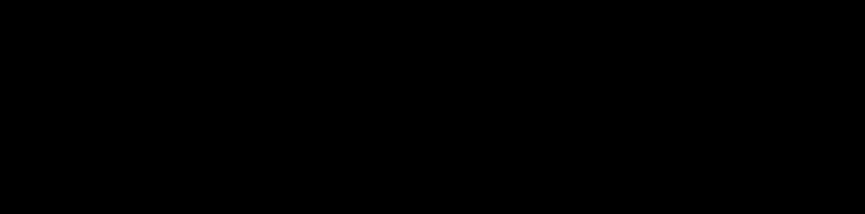
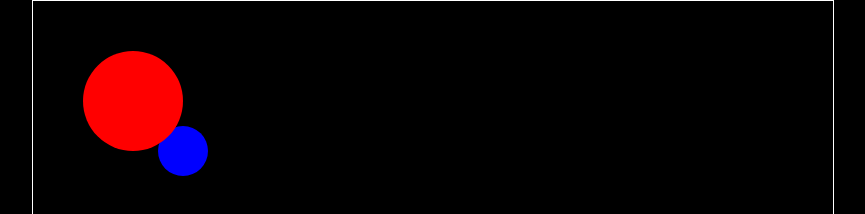
Before and after one commit to pjnovas/13k-2014, a website with bundled scripts: page export/index.html in a window 1280 px wide. Shown: the top 214 px of the page, without its empty margins (207-1072 px from the left). Built offline with nearby package versions, Linux system fonts and the light colour scheme.

Commit message:
added base canvas structure and init

```diff
--- a/export/css/game.css
+++ b/export/css/game.css
@@ -1,3 +1,31 @@
 body {
   background: #000;
+  margin: 0;
 }
+
+.absoluted {
+  position: absolute;
+  top: 0;
+  left: 0;
+  width: 100%;
+}
+
+.game-ctn {
+  height: auto;
+  height: 100%;
+}
+
+.game-viewport-ctn {
+  z-index: 10;
+}
+
+.game-world-ctn {
+  z-index: 5;
+}
+
+#game-viewport,
+#game-world {
+  margin: 0 auto;
+  display: block;
+  border: 1px solid #fff;
+}
--- a/export/index.html
+++ b/export/index.html
@@ -10,13 +10,17 @@
   </head>
 
   <body>
-    <div class="game-ctn">
-      <canvas id="game-viewport">
-        Unsupported canvas
-      </canvas>
-      <canvas id="game-static">
-        Unsupported canvas
-      </canvas>
+    <div class="absoluted game-ctn">
+      <div class="absoluted game-viewport-ctn">
+        <canvas id="game-viewport">
+          Unsupported canvas
+        </canvas>
+      </div>
+      <div class="absoluted game-world-ctn">
+        <canvas id="game-world">
+          Unsupported canvas
+        </canvas>
+      </div>
     </div>
     <script src="js/game.js" type="text/javascript"></script>
   </body>
--- a/export/js/game.js
+++ b/export/js/game.js
@@ -1,12 +1,44 @@
 (function e(t,n,r){function s(o,u){if(!n[o]){if(!t[o]){var a=typeof require=="function"&&require;if(!u&&a)return a(o,!0);if(i)return i(o,!0);var f=new Error("Cannot find module '"+o+"'");throw f.code="MODULE_NOT_FOUND",f}var l=n[o]={exports:{}};t[o][0].call(l.exports,function(e){var n=t[o][1][e];return s(n?n:e)},l,l.exports,e,t,n,r)}return n[o].exports}var i=typeof require=="function"&&require;for(var o=0;o<r.length;o++)s(r[o]);return s})({1:[function(require,module,exports){
-var Game = module.exports = function(){
+
+var Manager = require("./Manager");
+
+var Game = module.exports = function(opts){
+  this.cview = opts.viewport;
+  this.cworld = opts.world;
+
+  this.gameSize = opts.size;
+
+  this.viewCtx = null;
+  this.worldCtx = null;
+
   this.tLoop = null;
   this.paused = false;
   this.boundGameRun = this.gameRun.bind(this);
+
+  this.manager = new Manager({
+    size: opts.size
+  });
+
+  this.initialize();
+};
+
+Game.prototype.initialize = function(){
+  if (this.cview.getContext){
+    this.cview.width = this.gameSize.width;
+    this.cview.height = this.gameSize.height;
+    this.viewCtx = this.cview.getContext("2d");
+  }
+  else { throw "canvas not supported!"; }
+
+  this.worldCtx = this.cworld.getContext("2d");
+  this.cworld.width = this.gameSize.width;
+  this.cworld.height = this.gameSize.height;
 };
 
 Game.prototype.loop = function(){
   //console.log(Time.frameTime + "( " + Time.deltaTime + " ) / " + Time.time);
+  this.manager.update();
+  this.manager.draw(this.viewCtx, this.worldCtx);
 };
 
 Game.prototype.start = function(){
@@ -24,7 +56,7 @@ Game.prototype.gameRun = function(){
   this.tLoop = window.requestAnimationFrame(this.boundGameRun);
 };
 
-},{}],2:[function(require,module,exports){
+},{"./Manager":3}],2:[function(require,module,exports){
 // Manages the ticks for a Game Loop
 
 var GameTime = module.exports = function(){
@@ -69,6 +101,30 @@ GameTime.prototype.reset = function() {
 };
 },{}],3:[function(require,module,exports){
 
+var Manager = module.exports = function(opts){
+  this.size = opts.size;
+};
+
+Manager.prototype.update = function(){
+  //console.log(Time.frameTime + "( " + Time.deltaTime + " ) / " + Time.time);
+};
+
+Manager.prototype.draw = function(viewCtx, worldCtx){
+  viewCtx.clearRect(0, 0, this.size.width, this.size.height);
+  worldCtx.clearRect(0, 0, this.size.width, this.size.height);
+
+  viewCtx.beginPath();
+  viewCtx.arc(100, 100, 50, 0, 2 * Math.PI, false);
+  viewCtx.fillStyle = 'red';
+  viewCtx.fill();
+
+  worldCtx.beginPath();
+  worldCtx.arc(150, 150, 25, 0, 2 * Math.PI, false);
+  worldCtx.fillStyle = 'blue';
+  worldCtx.fill();
+};
+},{}],4:[function(require,module,exports){
+
 require("./reqAnimFrame");
 var GameTime = require("./GameTime");
 
@@ -76,12 +132,19 @@ window.onload = function() {
 
   window.Time = new GameTime();
 
-  var Game = require('./Game');
-  window.game = new Game();
+  var Game = require("./Game");
+  window.game = new Game({
+    viewport: document.getElementById("game-viewport"),
+    world: document.getElementById("game-world"),
+    size: {
+      width: 800,
+      height: 600
+    }
+  });
 
   window.game.start();
 };
-},{"./Game":1,"./GameTime":2,"./reqAnimFrame":4}],4:[function(require,module,exports){
+},{"./Game":1,"./GameTime":2,"./reqAnimFrame":5}],5:[function(require,module,exports){
 // http://paulirish.com/2011/requestanimationframe-for-smart-animating/
 // http://my.opera.com/emoller/blog/2011/12/20/requestanimationframe-for-smart-er-animating
 
@@ -111,4 +174,4 @@ window.onload = function() {
     window.cancelAnimationFrame = function(id) { window.clearTimeout(id); };
   }
 }());
-},{}]},{},[3]);
+},{}]},{},[4]);
--- a/src/css/game.css
+++ b/src/css/game.css
@@ -1,3 +1,31 @@
 body {
   background: #000;
+  margin: 0;
 }
+
+.absoluted {
+  position: absolute;
+  top: 0;
+  left: 0;
+  width: 100%;
+}
+
+.game-ctn {
+  height: auto;
+  height: 100%;
+}
+
+.game-viewport-ctn {
+  z-index: 10;
+}
+
+.game-world-ctn {
+  z-index: 5;
+}
+
+#game-viewport,
+#game-world {
+  margin: 0 auto;
+  display: block;
+  border: 1px solid #fff;
+}
--- /dev/null
+++ b/src/js/Manager.js
@@ -0,0 +1,23 @@
+
+var Manager = module.exports = function(opts){
+  this.size = opts.size;
+};
+
+Manager.prototype.update = function(){
+  //console.log(Time.frameTime + "( " + Time.deltaTime + " ) / " + Time.time);
+};
+
+Manager.prototype.draw = function(viewCtx, worldCtx){
+  viewCtx.clearRect(0, 0, this.size.width, this.size.height);
+  worldCtx.clearRect(0, 0, this.size.width, this.size.height);
+
+  viewCtx.beginPath();
+  viewCtx.arc(100, 100, 50, 0, 2 * Math.PI, false);
+  viewCtx.fillStyle = 'red';
+  viewCtx.fill();
+
+  worldCtx.beginPath();
+  worldCtx.arc(150, 150, 25, 0, 2 * Math.PI, false);
+  worldCtx.fillStyle = 'blue';
+  worldCtx.fill();
+};
```
Also changed, not shown: src/js/Game.js (+33 -1 lines), src/js/index.js (+9 -2 lines).
